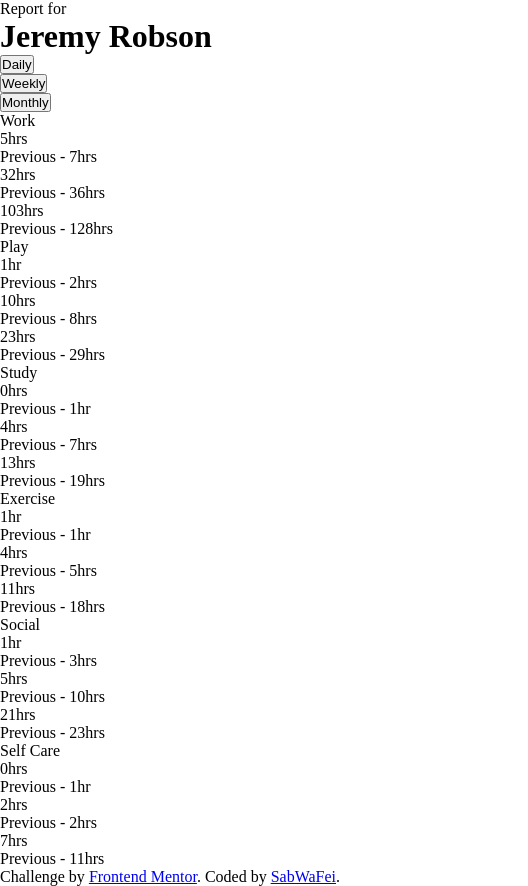
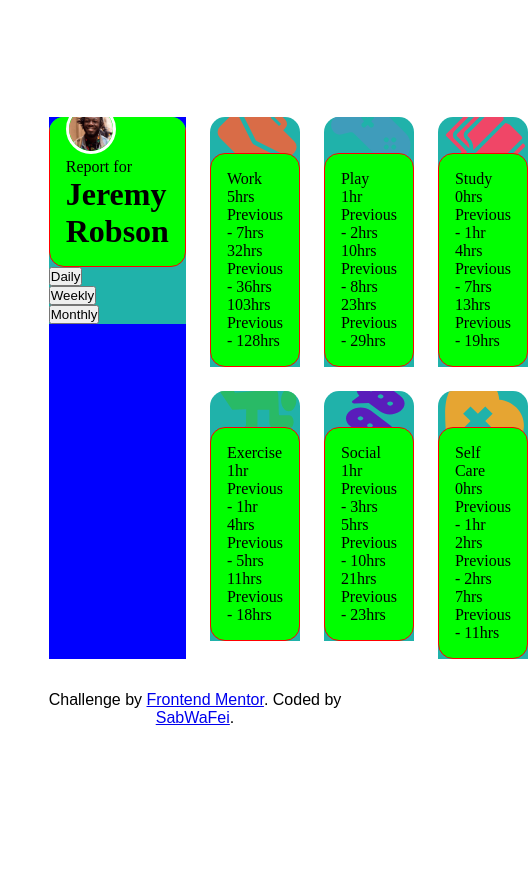
Before and after one commit to sabwafei/time-tracking-dashboard-main, a plain HTML site: page index.html in a window 390 px wide. Shown: the whole page, 528 px wide, since content can reach past the window. After the commit the page ends 844 px from the top, so only its background shows below. Drawn offline with Linux system fonts and the light colour scheme.

Commit message:
card overlap
styled card overlap desktop & mobile

```diff
--- a/css/stylesheet.css
+++ b/css/stylesheet.css
@@ -1,6 +1,108 @@
 /* coded by SabWaFei */
+
+/* reset */
 * {
   margin: 0;
   padding: 0;
   box-sizing: border-box;
 }
+
+/* global styles */
+body {
+  display: flex;
+  flex-direction: column;
+  justify-content: center;
+  align-items: center;
+  /* desktop */
+  height: 100vh;
+  /* /desktop */
+}
+li {
+  list-style: none;
+}
+.outer {
+  border-top-right-radius: 15px;
+  border-top-left-radius: 15px;
+}
+.inner {
+  /* desktop */
+  border-top-right-radius: 15px;
+  border-top-left-radius: 15px;
+  /* desktop */
+  border-bottom-right-radius: 15px;
+  border-bottom-left-radius: 15px;
+}
+.icon {
+  height: 80px;
+  width: 80px;
+}
+/* /global styles */
+
+/* utility classes */
+
+/* used to overlap */
+.outer {
+  overflow: hidden;
+  background-color: lightseagreen;
+}
+.inner {
+  position: relative;
+  padding: 1em;
+  border: solid red 1px;
+  margin-top: -30px;
+  background-color: lime;
+}
+/* /used to overlap */
+
+/* /utility classes */
+
+/* main styling */
+.container {
+  width: 75%;
+  display: grid;
+  gap: 1.5em;
+  grid-template-columns: repeat(4, 1fr);
+}
+.profile {
+  background-color: blue;
+  /* desktop */
+  grid-row-start: 1;
+  grid-row-end: 3;
+  /* desktop */
+}
+.profile-pic {
+  height: 50px;
+  width: 50px;
+  border: solid white 3px;
+  border-radius: 35px;
+}
+.icon {
+  position: relative;
+  margin-top: -20px;
+}
+.icon-container {
+  margin: 0.2em;
+  display: flex;
+  justify-content: flex-end;
+}
+.two-outer {
+  overflow: hidden;
+  background-color: lightseagreen;
+}
+.two-inner {
+  /* used to overlap */
+  position: relative;
+  /* used to overlap */
+  padding: 1em;
+  border: solid red 1px;
+  margin-top: -30px;
+  background-color: lime;
+}
+
+footer {
+  text-align: center;
+  font-family: sans-serif;
+  margin-top: 2em;
+  width: 90%;
+}
+/* /global styles */
--- a/index.html
+++ b/index.html
@@ -18,8 +18,13 @@
   <body>
     <div class="container">
       <div class="card profile one">
-        <div class="outer">
-          <div class="inner">
+        <div class="one-outer outer">
+          <div class="one-inner inner">
+            <img
+              src="/images/image-jeremy.png"
+              alt="user profile picture"
+              class="profile-pic"
+            />
             <p>Report for</p>
             <h1>Jeremy Robson</h1>
           </div>
@@ -32,8 +37,11 @@
       </div>
       <!-- work section -->
       <div class="card work two">
-        <div class="outer">
-          <div class="inner">
+        <div class="two-outer outer">
+          <div class="icon-container">
+            <img src="/images/icon-work.svg" alt="" class="icon" />
+          </div>
+          <div class="two-inner inner">
             Work
             <p class="daily-current">5hrs</p>
             <p class="daily-previous">Previous - 7hrs</p>
@@ -49,9 +57,12 @@
       <!-- /work section -->
 
       <!-- play section -->
-      <div class="card">
-        <div class="outer">
-          <div class="inner">
+      <div class="card play three">
+        <div class="outer outer">
+          <div class="icon-container">
+            <img src="/images/icon-play.svg" alt="" class="icon" />
+          </div>
+          <div class="inner inner">
             Play
             <p class="daily-current">1hr</p>
             <p class="daily-previous">Previous - 2hrs</p>
@@ -67,9 +78,12 @@
       <!-- /play section -->
 
       <!-- study section -->
-      <div class="card">
-        <div class="outer">
-          <div class="inner">
+      <div class="card study four">
+        <div class="outer outer">
+          <div class="icon-container">
+            <img src="/images/icon-study.svg" alt="" class="icon" />
+          </div>
+          <div class="inner inner">
             Study
             <p class="daily-current">0hrs</p>
             <p class="daily-previous">Previous - 1hr</p>
@@ -85,9 +99,12 @@
       <!-- /study section -->
 
       <!-- exercise section -->
-      <div class="card">
-        <div class="outer">
-          <div class="inner">
+      <div class="card exercise five">
+        <div class="outer outer">
+          <div class="icon-container">
+            <img src="/images/icon-exercise.svg" alt="" class="icon" />
+          </div>
+          <div class="inner inner">
             Exercise
             <p class="daily-current">1hr</p>
             <p class="daily-previous">Previous - 1hr</p>
@@ -103,9 +120,12 @@
       <!-- /exercise section -->
 
       <!-- social section -->
-      <div class="card">
-        <div class="outer">
-          <div class="inner">
+      <div class="card social six">
+        <div class="outer outer">
+          <div class="icon-container">
+            <img src="/images/icon-social.svg" alt="" class="icon" />
+          </div>
+          <div class="inner inner">
             Social
             <p class="daily-current">1hr</p>
             <p class="daily-previous">Previous - 3hrs</p>
@@ -121,9 +141,12 @@
       <!-- /social section -->
 
       <!-- self care section -->
-      <div class="card">
-        <div class="outer">
-          <div class="inner">
+      <div class="card self-care seven">
+        <div class="outer outer">
+          <div class="icon-container">
+            <img src="/images/icon-self-care.svg" alt="" class="icon" />
+          </div>
+          <div class="inner inner">
             Self Care
             <p class="daily-current">0hrs</p>
             <p class="daily-previous">Previous - 1hr</p>
```
